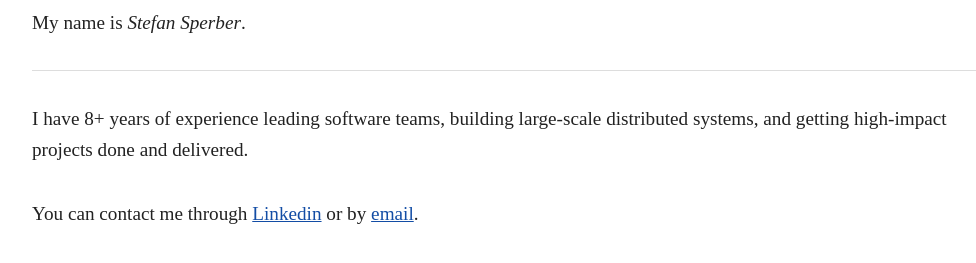
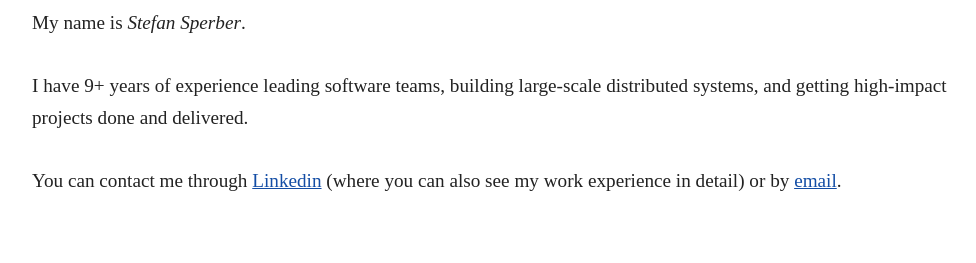
Before and after one commit to stefansperber/stefansperber.github.io, a plain HTML site: page index.html in a window 1280 px wide. Shown: the part 261-524 px from the top of the page, without its empty margins (8-984 px from the left). Drawn offline with Linux system fonts and the light colour scheme; a web font is replaced by a local one.

Commit message:
Update about-me section.

```diff
--- a/index.html
+++ b/index.html
@@ -22,11 +22,9 @@
 
 			<p>My name is <em>Stefan Sperber</em>.</p>
 
-			<hr />
+			<p>I have 9+ years of experience leading software teams, building large-scale distributed systems, and getting high-impact projects done and delivered.</p>
 
-			<p>I have 8+ years of experience leading software teams, building large-scale distributed systems, and getting high-impact projects done and delivered.</p>
-
-			<p>You can contact me through <a href="https://linkedin.com/in/stefansperber">Linkedin</a> or by <a href="&#109;&#097;&#105;&#108;&#116;&#111;:&#115;&#116;&#101;&#102;&#097;&#110;&#046;&#115;&#112;&#101;&#114;&#098;&#101;&#114;&#064;&#103;&#109;&#097;&#105;&#108;&#046;&#099;&#111;&#109;">&#101;&#109;&#097;&#105;&#108;</a>.</p>
+			<p>You can contact me through <a href="https://linkedin.com/in/stefansperber">Linkedin</a> (where you can also see my work experience in detail) or by <a href="&#109;&#097;&#105;&#108;&#116;&#111;:&#115;&#116;&#101;&#102;&#097;&#110;&#046;&#115;&#112;&#101;&#114;&#098;&#101;&#114;&#064;&#103;&#109;&#097;&#105;&#108;&#046;&#099;&#111;&#109;">&#101;&#109;&#097;&#105;&#108;</a>.</p>
 
 		</div>
 	</div>
```
